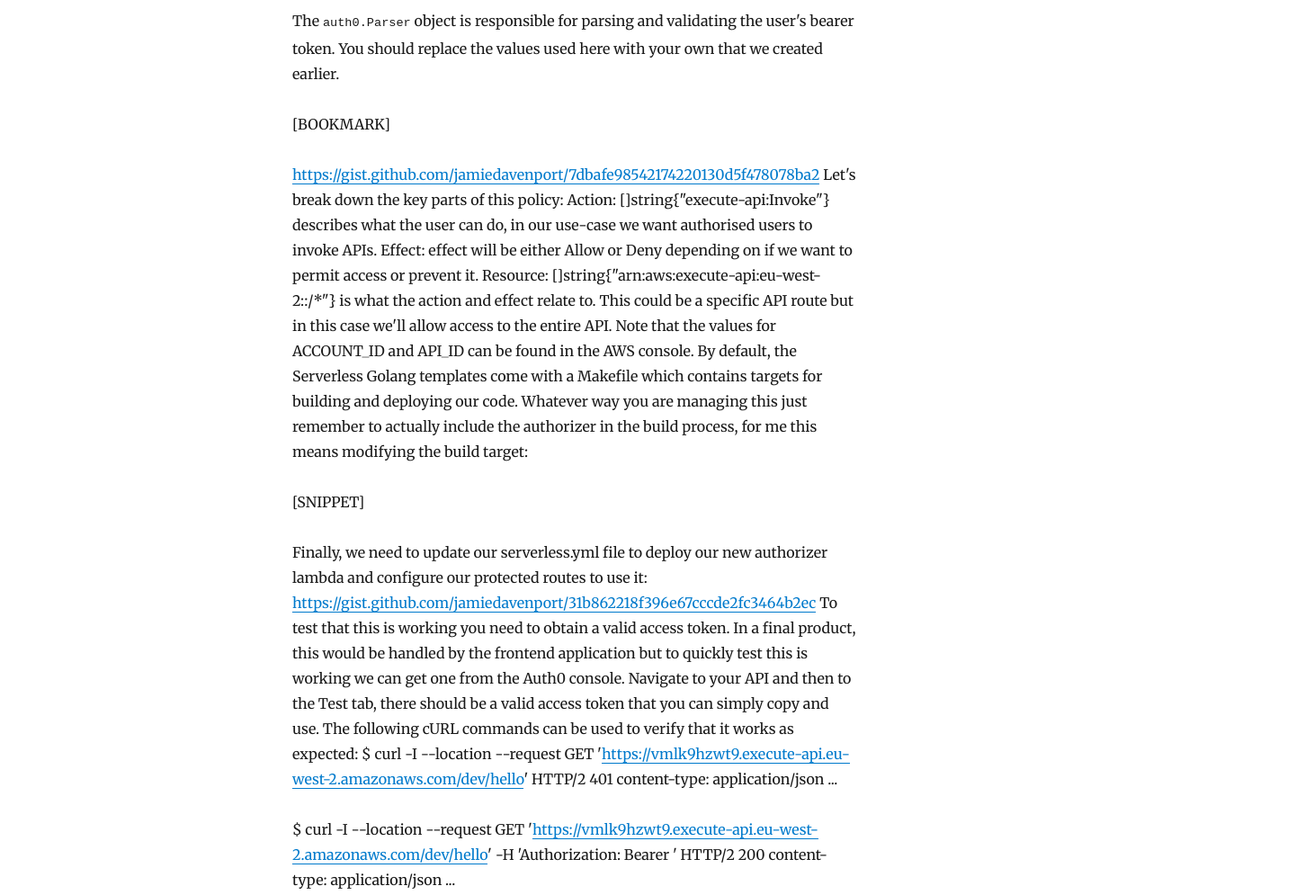
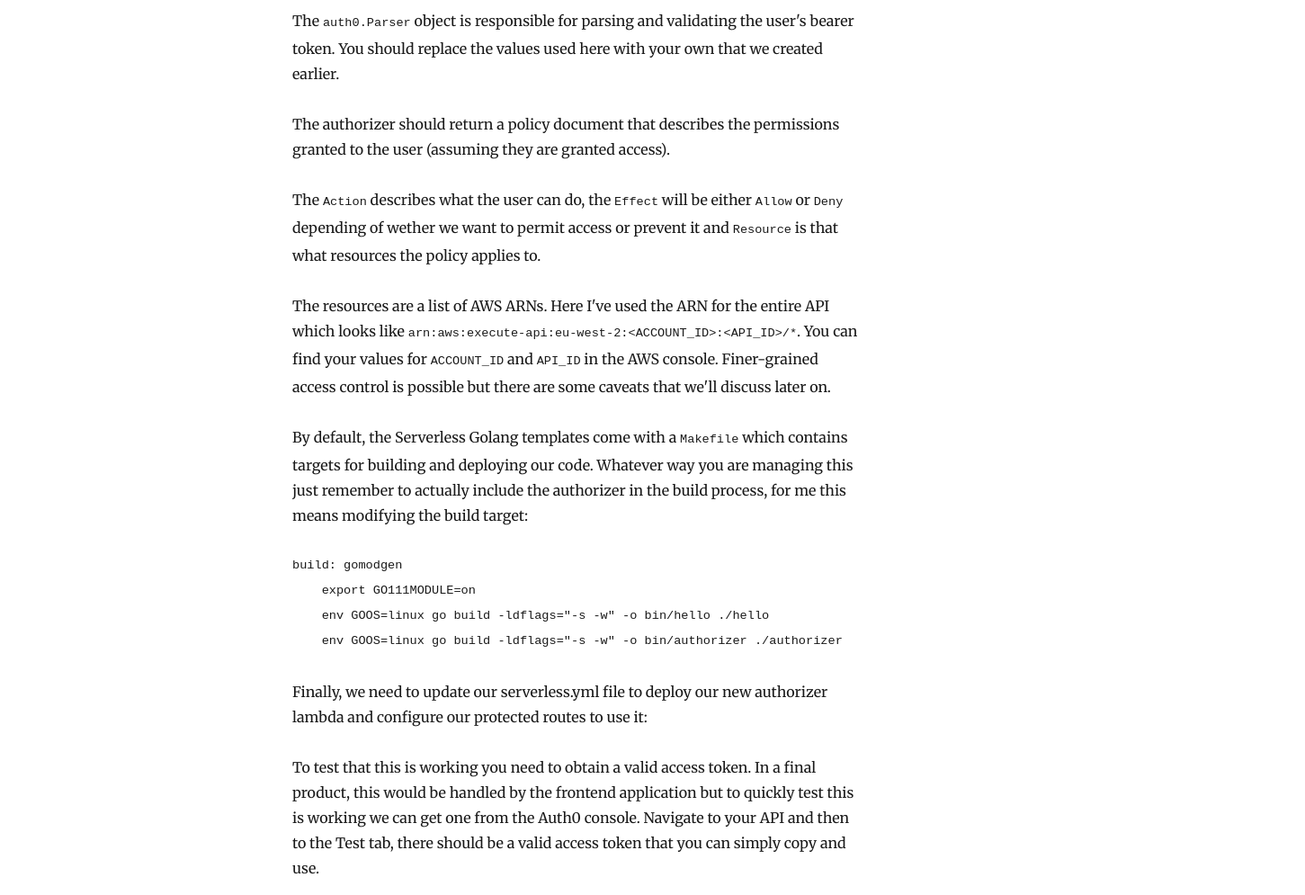
Before and after one commit to jamiedavenport/jamiedavenport.dev, a Gatsby site: page /blog/authentication-with-serverless-auth0-and-golang/ in a window 1280 px wide. Shown: the part 4280-5275 px from the top of the page at 90% size, 1451 px wide, since content can reach past the window. Built offline with nearby package versions, Linux system fonts and the light colour scheme; Gatsby itself is replaced by a stand-in of ours; some packages are replaced by stand-ins of ours; code samples lack their colours.

Commit message:
Update Blog “authentication-with-serverless-auth0-and-golang”

````diff
--- a/content/blog/authentication-with-serverless-auth0-and-golang.md
+++ b/content/blog/authentication-with-serverless-auth0-and-golang.md
@@ -83,21 +83,33 @@ token, err := a.Parse(tokenString)
 
 The `auth0.Parser` object is responsible for parsing and validating the user's bearer token. You should replace the values used here with your own that we created earlier.
 
-[BOOKMARK]
+The authorizer should return a policy document that describes the permissions granted to the user (assuming they are granted access).
 
-https://gist.github.com/jamiedavenport/7dbafe98542174220130d5f478078ba2
-Let's break down the key parts of this policy:
-Action: []string{"execute-api:Invoke"} describes what the user can do, in our use-case we want authorised users to invoke APIs.
-Effect: effect will be either Allow or Deny depending on if we want to permit access or prevent it.
-Resource: []string{"arn:aws:execute-api:eu-west-2:<ACCOUNT_ID>:<API_ID>/*"} is what the action and effect relate to. This could be a specific API route but in this case we'll allow access to the entire API. Note that the values for ACCOUNT_ID and API_ID can be found in the AWS console.
-By default, the Serverless Golang templates come with a Makefile which contains targets for building and deploying our code. Whatever way you are managing this just remember to actually include the authorizer in the build process, for me this means modifying the build target:
+<script src="https://gist.github.com/jamiedavenport/7dbafe98542174220130d5f478078ba2.js"></script>
 
-[SNIPPET]
+The `Action` describes what the user can do, the `Effect` will be either `Allow` or `Deny` depending of wether we want to permit access or prevent it and `Resource` is that what resources the policy applies to.
+
+The resources are a list of AWS ARNs. Here I've used the ARN for the entire API which looks like `arn:aws:execute-api:eu-west-2:<ACCOUNT_ID>:<API_ID>/*`. You can find your values for `ACCOUNT_ID` and `API_ID` in the AWS console. Finer-grained access control is possible but there are some caveats that we'll discuss later on.
+
+By default, the Serverless Golang templates come with a `Makefile` which contains targets for building and deploying our code. Whatever way you are managing this just remember to actually include the authorizer in the build process, for me this means modifying the build target:
+
+```make
+build: gomodgen
+	export GO111MODULE=on
+	env GOOS=linux go build -ldflags="-s -w" -o bin/hello ./hello
+	env GOOS=linux go build -ldflags="-s -w" -o bin/authorizer ./authorizer
+```
 
 Finally, we need to update our serverless.yml file to deploy our new authorizer lambda and configure our protected routes to use it:
-https://gist.github.com/jamiedavenport/31b862218f396e67cccde2fc3464b2ec
+
+<script src="https://gist.github.com/jamiedavenport/31b862218f396e67cccde2fc3464b2ec.js"></script>
+
 To test that this is working you need to obtain a valid access token. In a final product, this would be handled by the frontend application but to quickly test this is working we can get one from the Auth0 console. Navigate to your API and then to the Test tab, there should be a valid access token that you can simply copy and use.
+
+<img src="/assets/auth0-test-access-token.png" alt="Starting Point" />
+
 The following cURL commands can be used to verify that it works as expected:
+```bash
 $ curl -I --location --request GET '<https://vmlk9hzwt9.execute-api.eu-west-2.amazonaws.com/dev/hello>'
 HTTP/2 401
 content-type: application/json
@@ -107,3 +119,4 @@ $ curl -I --location --request GET '<https://vmlk9hzwt9.execute-api.eu-west-2.am
 HTTP/2 200
 content-type: application/json
 ...
+```
````
